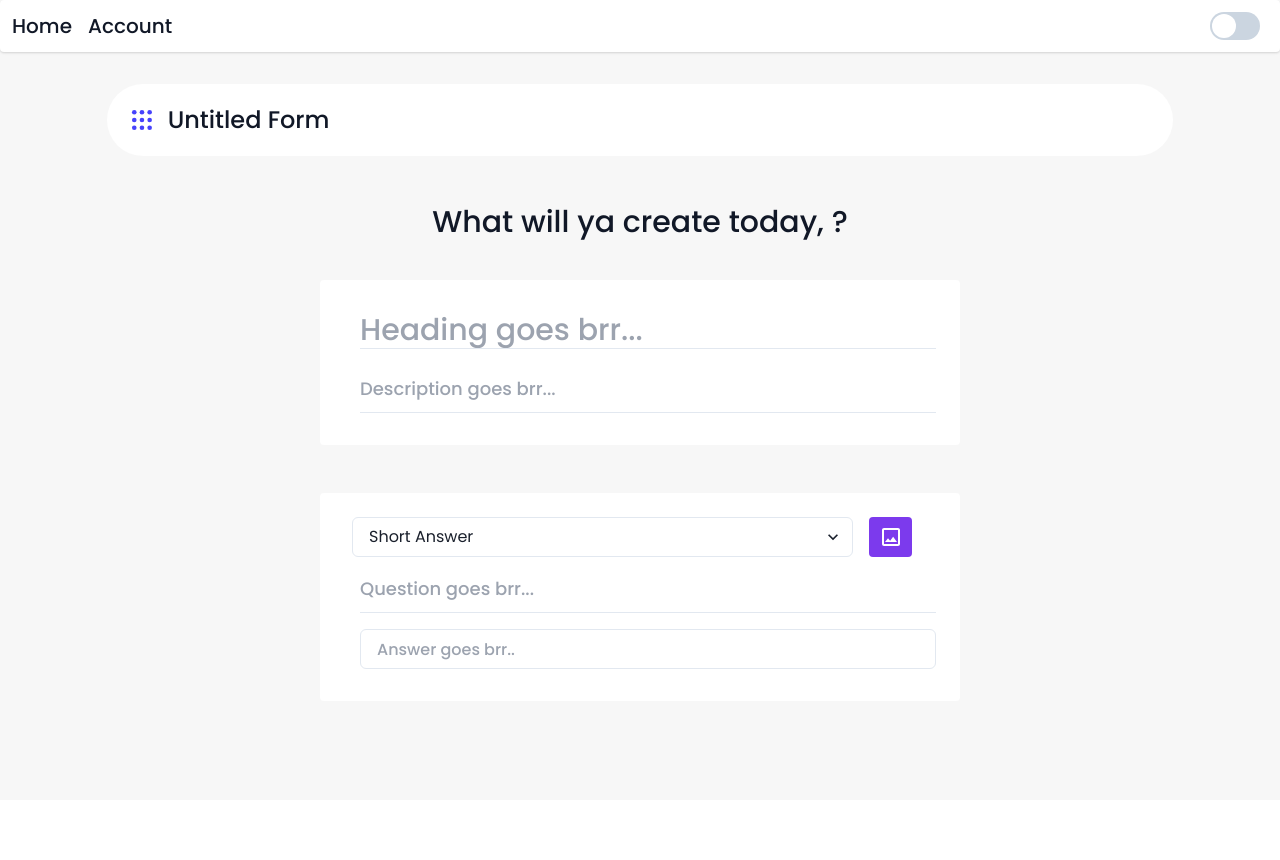
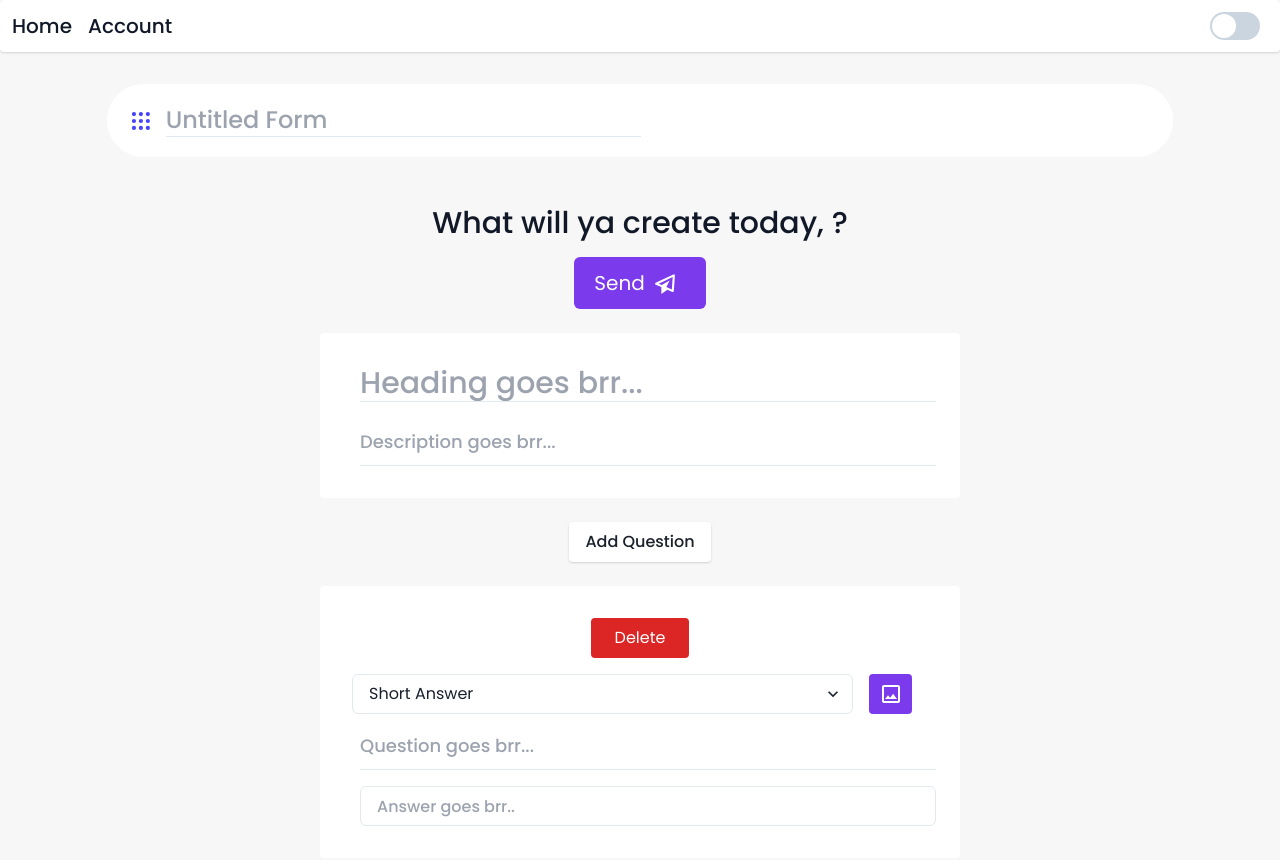
Before and after one commit to AadityaMunjal/formie, a Next.js app: page /components/form in a window 1280 px wide. Shown: the top 860 px of the page. Before the commit the page ends 800 px from the top, so only its background shows below. Built offline with nearby package versions, Linux system fonts and the light colour scheme; no server answers.

Commit message:
initial commit

```diff
--- a/pages/components/form/Multiple.tsx
+++ b/pages/components/form/Multiple.tsx
@@ -2,29 +2,34 @@ import { Input, RadioGroup, FormLabel, Radio } from "@chakra-ui/react";
 
 import { useState } from "react";
 
-export default function Multiple() {
+export default function Multiple({ onChange }) {
   let [opt, setOpt] = useState("");
   let [options, setOptions] = useState([]);
 
-  const addOption = () => {
+  const addOptions = () => {
     setOptions([...options, opt]);
   };
+
   return (
     <RadioGroup className="flex flex-col my-4 text-xl">
       <FormLabel>
-        <Input variant="flushed" size="lg" placeholder="Question goes brr..." />
+        <Input
+          variant="flushed"
+          size="lg"
+          placeholder="Question goes brr..."
+          onChange={onChange}
+        />
       </FormLabel>
       <p className="flex flex-row items-center">
         <Input
           variant="flushed"
           size="sm"
-          value={opt}
           onChange={(e) => setOpt(e.target.value)}
           placeholder="Add an option"
         />
         <button
           className="mx-4 p-2 bg-purple-600 rounded text-white font-medium focus:ring-4"
-          onClick={addOption}
+          onClick={addOptions}
         >
           {" "}
           Add{" "}
--- a/pages/components/form/Text.tsx
+++ b/pages/components/form/Text.tsx
@@ -1,6 +1,8 @@
 import { FormControl, Input } from "@chakra-ui/react";
 
-export default function Text() {
+import { useState } from "react";
+
+export default function Text(props) {
   return (
     <>
       <FormControl isRequired>
@@ -9,6 +11,7 @@ export default function Text() {
           className="font-poppins font-medium m-2"
           size="lg"
           variant="flushed"
+          onChange={props.onChange}
         />
 
         <Input
--- a/pages/components/form/index.tsx
+++ b/pages/components/form/index.tsx
@@ -9,13 +9,17 @@ import { useState } from "react";
 
 import { Input, Select } from "@chakra-ui/react";
 import { MdOutlineImage } from "react-icons/md";
+import { BiPaperPlane } from "react-icons/bi";
 
 import { auth } from "../../../firebase.config";
 import { useAuthState } from "react-firebase-hooks/auth";
 
 export default function CreateForm() {
   const [user] = useAuthState(auth);
-  const [val, setVal] = useState('');
+  const [val, setVal] = useState("");
+
+  let [short, setShort] = useState("");
+  let [mcqQues, setMcqQues] = useState("");
 
   return (
     <div className="min-h-screen min-w-screen bg-grey font-poppins font-medium">
@@ -25,10 +29,12 @@ export default function CreateForm() {
           <p className="flex flex-row items-center">
             <Logo />
 
-            <span className="mx-4 text-2xl font-poppins text-gray-900">
-              {" "}
-              Untitled Form
-            </span>
+            <Input
+              placeholder="Untitled Form"
+              size="xl"
+              variant="flushed"
+              className="mx-4 text-2xl font-medium"
+            />
           </p>
         </header>
       </div>
@@ -37,6 +43,9 @@ export default function CreateForm() {
       </p>
 
       <div className="w-full grid justify-items-center">
+        <button className="flex flex-row justify-center items-center p-3 px-5 rounded-md bg-purple-600 text-white text-xl focus:ring-4 ring-purple-300">
+          Send <BiPaperPlane size={25} className="mx-2" />
+        </button>
         <div className="m-6 w-6/12 px-8 py-6 bg-white rounded">
           <Input
             placeholder="Heading goes brr..."
@@ -53,13 +62,20 @@ export default function CreateForm() {
           />
         </div>
 
+        <button className="font-medium cursor-pointer px-4 py-2 h-full bg-white rounded mx-2 shadow hover:bg-white-700 focus:ring-4">
+          Add Question
+        </button>
+
         <div className="m-6 w-6/12 px-8 py-6 bg-white rounded">
+          <div className="w-full flex justify-center">
+            <button className="my-2 mb-4 px-6 py-2 rounded font-mdeium text-white bg-red-600 focus:ring-2 ring-red-300">
+              Delete
+            </button>
+          </div>
+
           <div className="flex flex-row items-center">
             <Select onChange={(e) => setVal(e.target.value)}>
-              <option value="short">
-                {" "}
-                Short Answer{" "}
-              </option>
+              <option value="short"> Short Answer </option>
               <option value="mcq">Mutiple Choice</option>
             </Select>
 
@@ -68,7 +84,11 @@ export default function CreateForm() {
             </button>
           </div>
 
-          {val === "mcq" ? <Multiple /> : <Text />}
+          {val === "mcq" ? (
+            <Multiple onChange={(e) => setMcqQues(e.target.value)} />
+          ) : (
+            <Text onChange={(e) => setShort(e.target.value)} />
+          )}
         </div>
       </div>
     </div>
```
